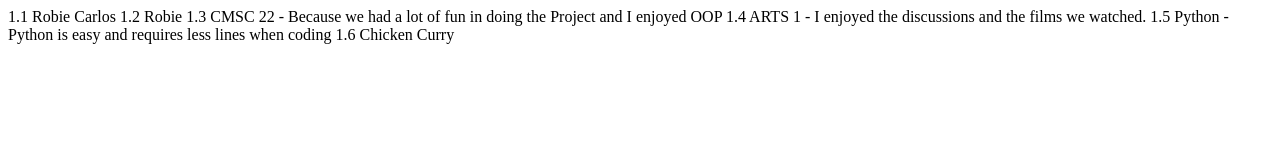
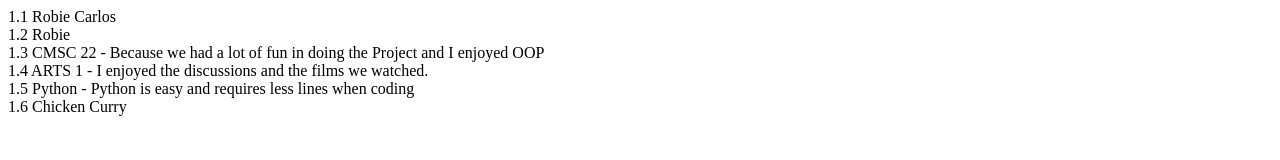
Before and after one commit to racarlos/racarlos.github.io, a plain HTML site: page index.html in a window 1280 px wide. Drawn offline with Linux system fonts and the light colour scheme.

Commit message:
Added self details again

```diff
--- a/index.html
+++ b/index.html
@@ -4,11 +4,14 @@
 	</head>
 	<body>
 
-		1.1 Robie Carlos
-		1.2 Robie
-		1.3 CMSC 22 - Because we had a lot of fun in doing the Project and I enjoyed OOP
-		1.4 ARTS 1 - I enjoyed the discussions and the films we watched.
-		1.5 Python - Python is easy and requires less lines when coding
+		<p>
+		1.1 Robie Carlos <br>
+		1.2 Robie			<br>
+		1.3 CMSC 22 - Because we had a lot of fun in doing the Project and I enjoyed OOP <br>
+		1.4 ARTS 1 - I enjoyed the discussions and the films we watched. <br>
+		1.5 Python - Python is easy and requires less lines when coding <br>
 		1.6 Chicken Curry
+		</p>
+
 	</body>
 </html>
```
